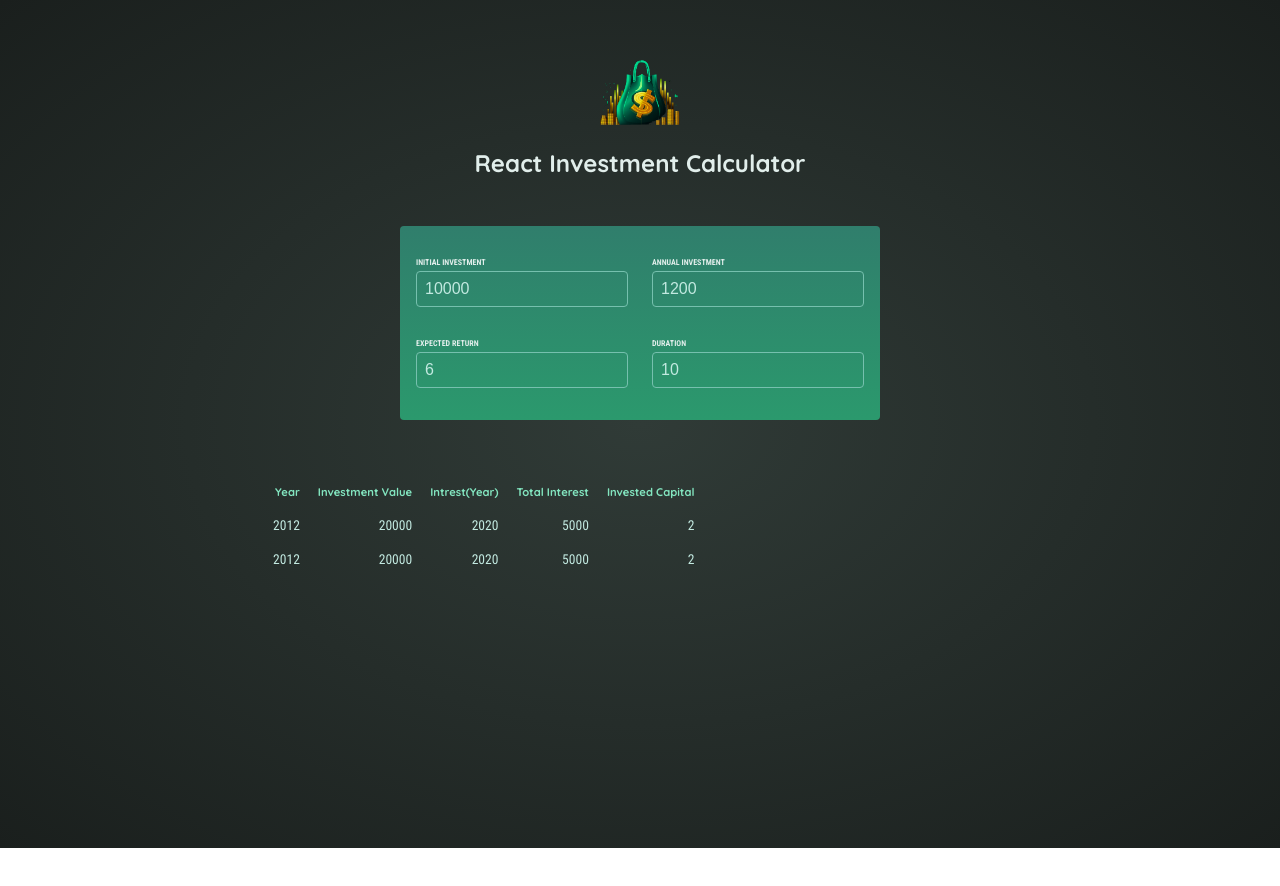
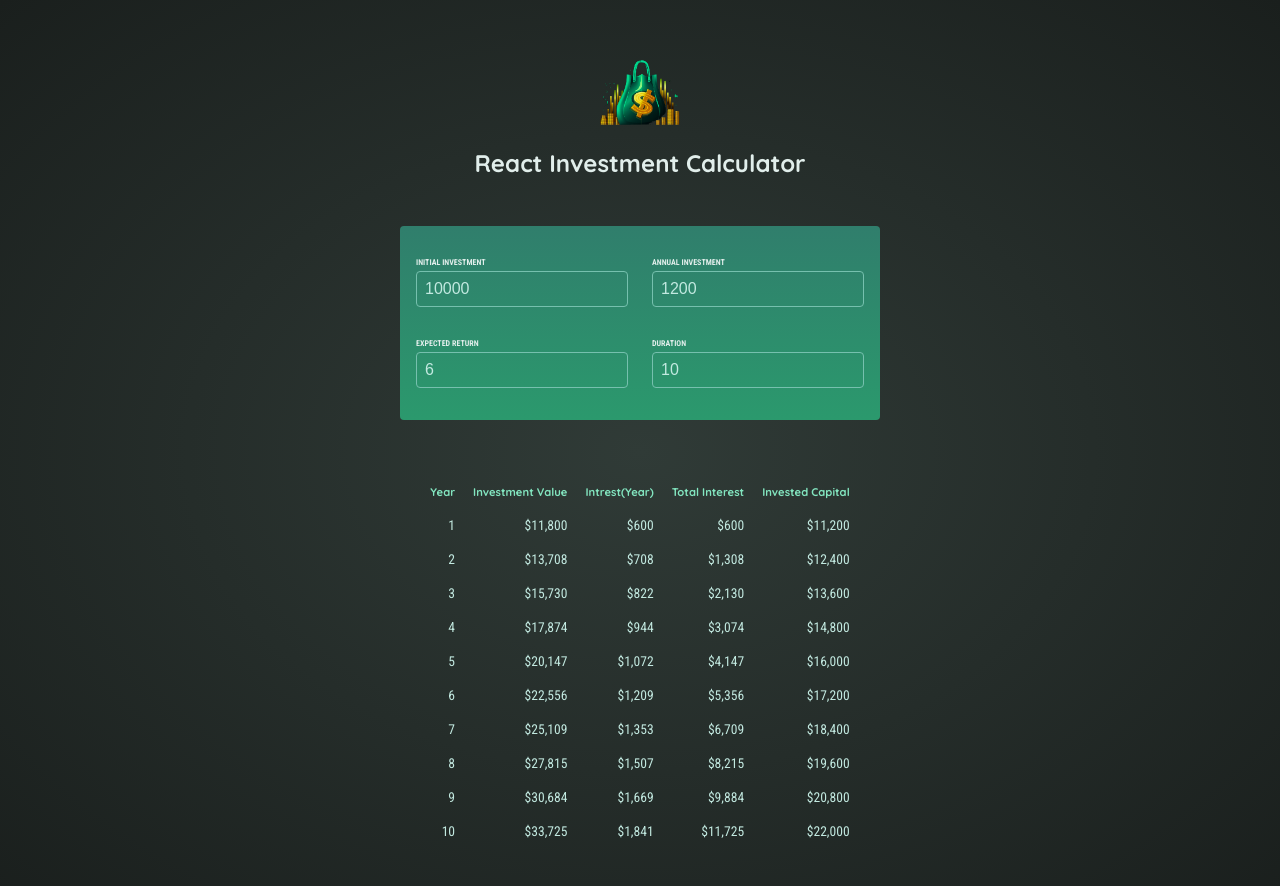
Before and after one commit to MiloszWrobel/Investment-Calculator-Website, a React (Vite) app: page / in a window 1280 px wide. Shown: the top 886 px of the page. Before the commit the page ends 848 px from the top, so only its background shows below. Built offline with nearby package versions, Linux system fonts and the light colour scheme.

Commit message:
Updated Results component and outputted data

```diff
--- a/src/App.jsx
+++ b/src/App.jsx
@@ -1,13 +1,29 @@
+import { useState } from "react";
 import Header from "./components/Header.jsx";
 import Input from "./components/Input.jsx";
 import Results from "./components/Results.jsx";
 
 function App() {
+  const [value, setValue] = useState({
+    initialInvestment: 10000,
+    annualInvestment: 1200,
+    expectedReturn: 6,
+    duration: 10,
+  });
+  function handleChange(inputIdentifier, newValue) {
+    setValue((prevUserInput) => {
+      return {
+        ...prevUserInput,
+        [inputIdentifier]: +newValue,
+      };
+    });
+  }
+
   return (
     <>
       <Header />
-      <Input />
-      <Results />
+      <Input userInput={value} onChangeInput={handleChange} />
+      <Results input={value} />
     </>
   );
 }
--- a/src/components/Input.jsx
+++ b/src/components/Input.jsx
@@ -1,20 +1,4 @@
-import { useState } from "react";
-
-export default function Input() {
-  const [value, setValue] = useState({
-    initialInvestment: 10000,
-    annualInvestment: 1200,
-    expectedReturn: 6,
-    duration: 10,
-  });
-  function handleChange(inputIdentifier, newValue) {
-    setValue((prevUserInput) => {
-      return {
-        ...prevUserInput,
-        [inputIdentifier]: newValue,
-      };
-    });
-  }
+export default function Input({ onChangeInput, userInput }) {
   return (
     <>
       <section id="user-input">
@@ -24,9 +8,9 @@ export default function Input() {
             <input
               type="number"
               required
-              value={value.initialInvestment}
+              value={userInput.initialInvestment}
               onChange={(event) =>
-                handleChange("initialInvestment", event.target.value)
+                onChangeInput("initialInvestment", event.target.value)
               }
             ></input>
           </p>
@@ -35,9 +19,9 @@ export default function Input() {
             <input
               type="number"
               required
-              value={value.annualInvestment}
+              value={userInput.annualInvestment}
               onChange={(event) =>
-                handleChange("annualInvestment", event.target.value)
+                onChangeInput("annualInvestment", event.target.value)
               }
             ></input>
           </p>
@@ -48,9 +32,9 @@ export default function Input() {
             <input
               type="number"
               required
-              value={value.expectedReturn}
+              value={userInput.expectedReturn}
               onChange={(event) =>
-                handleChange("expectedReturn", event.target.value)
+                onChangeInput("expectedReturn", event.target.value)
               }
             ></input>
           </p>
@@ -59,8 +43,10 @@ export default function Input() {
             <input
               type="number"
               required
-              value={value.duration}
-              onChange={(event) => handleChange("duration", event.target.value)}
+              value={userInput.duration}
+              onChange={(event) =>
+                onChangeInput("duration", event.target.value)
+              }
             ></input>
           </p>
         </div>
--- a/src/components/Results.jsx
+++ b/src/components/Results.jsx
@@ -1,8 +1,17 @@
 // import calculateInvestmentResults from "./util/investment.js";
 
-export default function Results() {
+import { calculateInvestmentResults, formatter } from "../util/investment";
+
+export default function Results({ input }) {
+  console.log(calculateInvestmentResults(input));
+  const resultsData = calculateInvestmentResults(input);
+  const initialInvestmentValue =
+    resultsData[0].valueEndOfYear -
+    resultsData[0].interest -
+    resultsData[0].annualInvestment;
+
   return (
-    <div id="result">
+    <table id="result">
       <thead>
         <tr>
           <th>Year</th>
@@ -13,21 +22,23 @@ export default function Results() {
         </tr>
       </thead>
       <tbody>
-        <tr>
-          <td>2012</td>
-          <td>20000</td>
-          <td>2020</td>
-          <td>5000</td>
-          <td>2</td>
-        </tr>
-        <tr>
-          <td>2012</td>
-          <td>20000</td>
-          <td>2020</td>
-          <td>5000</td>
-          <td>2</td>
-        </tr>
+        {resultsData.map((yearData) => {
+          const totalInterest =
+            yearData.valueEndOfYear -
+            yearData.annualInvestment * yearData.year -
+            initialInvestmentValue;
+          const totalAmountInvested = yearData.valueEndOfYear - totalInterest;
+          return (
+            <tr key={yearData.year}>
+              <td>{yearData.year}</td>
+              <td>{formatter.format(yearData.valueEndOfYear)}</td>
+              <td>{formatter.format(yearData.interest)}</td>
+              <td>{formatter.format(totalInterest)}</td>
+              <td>{formatter.format(totalAmountInvested)}</td>
+            </tr>
+          );
+        })}
       </tbody>
-    </div>
+    </table>
   );
 }
```
